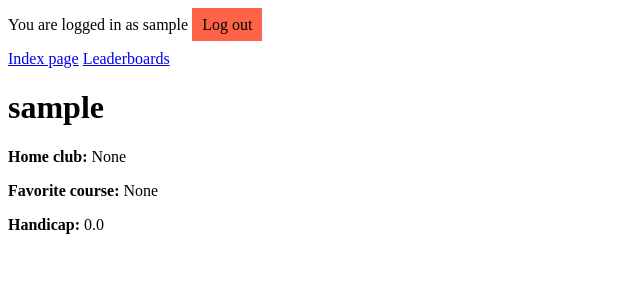
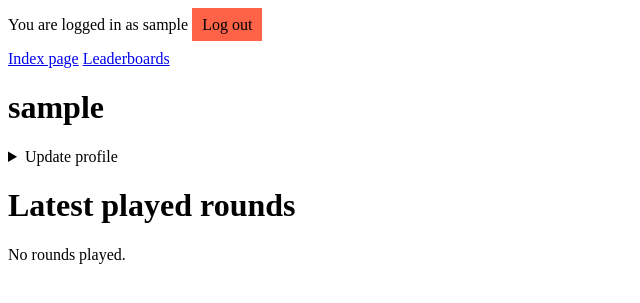
Before and after one commit to akuraunio/golf-game-tracker, a Flask app: a page that uses templates/base.html in a window 1280 px wide. Shown: the top 303 px of the page, without its empty margins (0-640 px from the left). Run offline with Flask 3, Linux system fonts and the light colour scheme; the visitor is signed in with stand-in values (Sample User, id 1); data comes from the database, SQL or seed files in the repository; data that the repository does not hold is empty.

Commit message:
added profile page and database methods

```diff
--- a/app.py
+++ b/app.py
@@ -5,6 +5,7 @@ from werkzeug.security import generate_password_hash, check_password_hash
 import db
 import config
 from search_course import search_course
+from calculate_handicap import calculate_handicap
 
 app = Flask(__name__)
 app.secret_key = config.secret_key
@@ -15,6 +16,8 @@ def index():
     profile = {}
     rounds = None
     courses = None
+    handicap = None
+
     if "username" in session:
         rows = db.query(
             "SELECT club, favorite_course FROM users WHERE username = ?",
@@ -23,10 +26,10 @@ def index():
         if rows:
             club, favorite_course = rows[0]
             profile = {"club": club, "favorite_course": favorite_course}
-        user_id = db.query(
-            "SELECT id FROM users WHERE username = ?", [session["username"]]
-        )
-        user_id = user_id[0][0]
+
+        user_id = db.get_user_id(session["username"])
+        handicap = calculate_handicap(user_id)
+
         rows = db.query(
             "SELECT played_date, played_tee, played_strokes, holes FROM rounds WHERE user_id = ?",
             [user_id],
@@ -45,7 +48,7 @@ def index():
             courses = None
 
     return render_template(
-        "index.html", profile=profile, rounds=rounds, courses=courses
+        "index.html", profile=profile, rounds=rounds, courses=courses, handicap=handicap
     )
 
 
@@ -171,12 +174,19 @@ def profile(username):
         "SELECT club, favorite_course, handicap FROM users WHERE username = ?",
         [username],
     )
+    user_id = db.get_user_id(username)
+    rounds = db.get_player_rounds(user_id)
+
+    own_profile = username == session["username"]
 
     club, favorite_course, handicap = user_info[0]
+    print(rounds)
     return render_template(
         "profile.html",
         username=username,
         club=club,
         favorite_course=favorite_course,
         handicap=handicap,
+        rounds=rounds,
+        own_profile=own_profile,
     )
--- a/calculate_handicap.py
+++ b/calculate_handicap.py
@@ -4,7 +4,7 @@ import db
 def calculate_handicap(user_id):
     # calculate handicap based on the last 5 or fewer played rounds
     sql = """
-    SELECT course.par, rounds.holes, rounds.played_strokes
+    SELECT courses.par, rounds.holes, rounds.played_strokes
     FROM rounds JOIN courses ON rounds.course_id = courses.id
     WHERE rounds.user_id = ?
     ORDER BY rounds.played_date DESC
@@ -19,6 +19,7 @@ def calculate_handicap(user_id):
 
     for par, holes, strokes in handicap_rounds:
         # scale 9 hole round to 18 hole round
+        par, holes, strokes = int(par), int(holes), int(strokes)
         if holes == 9:
             par *= 2
             strokes *= 2
--- a/db.py
+++ b/db.py
@@ -31,3 +31,21 @@ def query(sql, params=[]):
 def get_user_id(username):
     user_id = query("SELECT id FROM users WHERE username = ?", [username])
     return user_id[0][0]
+
+
+def get_player_rounds(user_id):
+    sql = """
+        SELECT
+            rounds.id,
+            rounds.played_date,
+            rounds.holes,
+            rounds.played_tee,
+            rounds.played_strokes,
+            courses.name
+        FROM rounds
+        JOIN courses ON rounds.course_id = courses.id
+        WHERE rounds.user_id = ?
+        ORDER BY rounds.played_date DESC
+    """
+    rows = query(sql, [user_id])
+    return rows
--- a/schema.sql
+++ b/schema.sql
@@ -17,7 +17,7 @@ CREATE TABLE courses (
 CREATE TABLE rounds (
     id INTEGER PRIMARY KEY,
     user_id INTEGER REFERENCES users(id),
-    course_ID INTEGER REFERENCES courses(id),
+    course_id INTEGER REFERENCES courses(id) ON DELETE CASCADE,
     played_date TEXT NOT NULL,
     played_tee TEXT NOT NULL,
     played_strokes INTEGER NOT NULL,
--- a/templates/add_round.html
+++ b/templates/add_round.html
@@ -16,10 +16,6 @@
     </select>
   </p>
   <p>
-    Par: <br />
-    <input type="number" name="par" required />
-  </p>
-  <p>
     Holes: <br />
     <select name="holes" required>
       <option value="18">18</option>
--- a/templates/base.html
+++ b/templates/base.html
@@ -18,7 +18,7 @@
       {% endif %}
       <p>
         <a href="/">Index page</a>
-        <a href="/">Leaderboards</a>
+        <a href="/leaderboards">Leaderboards</a>
       </p>
     </div>
 
--- a/templates/index.html
+++ b/templates/index.html
@@ -6,10 +6,7 @@ messages = get_flashed_messages() %} {% if messages %}
   {% endfor %}
 </ul>
 {% endif %} {% endwith %} {% if session.username %}
-<p>You are logged in as {{ session.username }}</p>
-<p>
-  <a href="/logout">Log out</a>
-</p>
+<p>Your handicap: {{ handicap }}</p>
 <details>
   <summary>Update profile</summary>
   <form action="/update_profile" method="post">
--- a/templates/profile.html
+++ b/templates/profile.html
@@ -1,7 +1,49 @@
 {% extends "base.html" %} {% block title %}Profile page{% endblock %} {% block content %}
 
 <h1>{{ username }}</h1>
+{% if own_profile %}
+<details>
+  <summary>Update profile</summary>
+  <form action="/update_profile" method="post">
+    <label
+      >Your golf club<br />
+      <input type="text" name="club" value="{{ club }}" /> </label
+    ><br /><br />
+    <label
+      >Your favorite course<br />
+      <input type="text" name="favorite_course" value="{{ favorite_course }}" /> </label
+    ><br /><br />
+    <button type="submit">Save</button>
+  </form>
+</details>
+{% else %}
 <p><strong>Home club:</strong> {{ club }}</p>
 <p><strong>Favorite course:</strong> {{ favorite_course }}</p>
 <p><strong>Handicap:</strong> {{ handicap }}</p>
-{% endblock %}
+{% endif %}
+
+<h1>Latest played rounds</h1>
+
+{% if rounds %}
+<h2>Rounds played</h2>
+<table>
+  <tr>
+    <th>Course</th>
+    <th>Date</th>
+    <th>Holes</th>
+    <th>Tee</th>
+    <th>Strokes</th>
+  </tr>
+  {% for r in rounds %}
+  <tr>
+    <td>{{ r.name }}</td>
+    <td>{{ r.played_date }}</td>
+    <td>{{ r.holes }}</td>
+    <td>{{ r.played_tee }}</td>
+    <td>{{ r.played_strokes }}</td>
+  </tr>
+  {% endfor %}
+</table>
+{% else %}
+<p>No rounds played.</p>
+{% endif %} {% endblock %}
```
Also changed, not shown: templates/leaderboards.html (added, +22 -0 lines).
